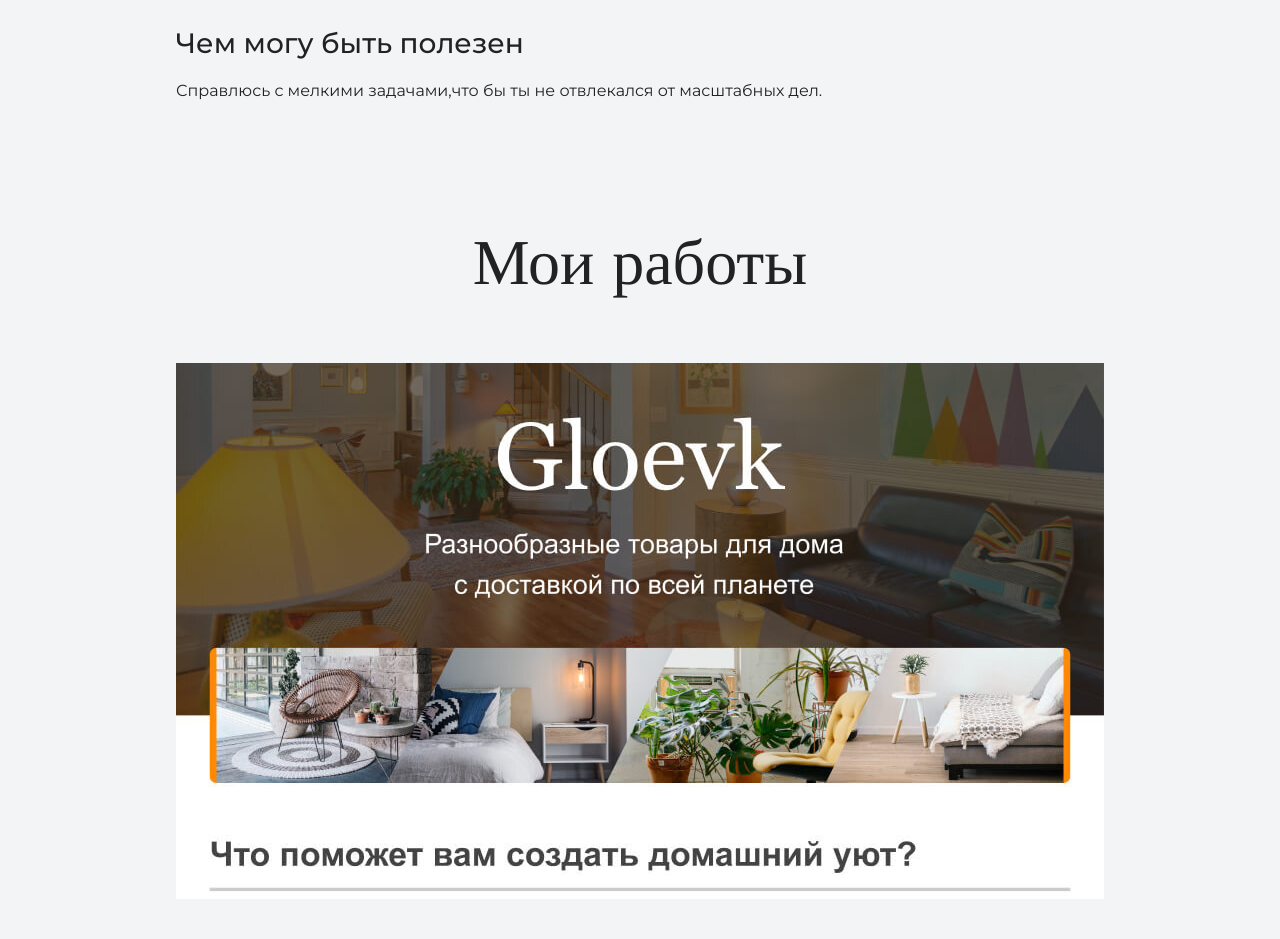
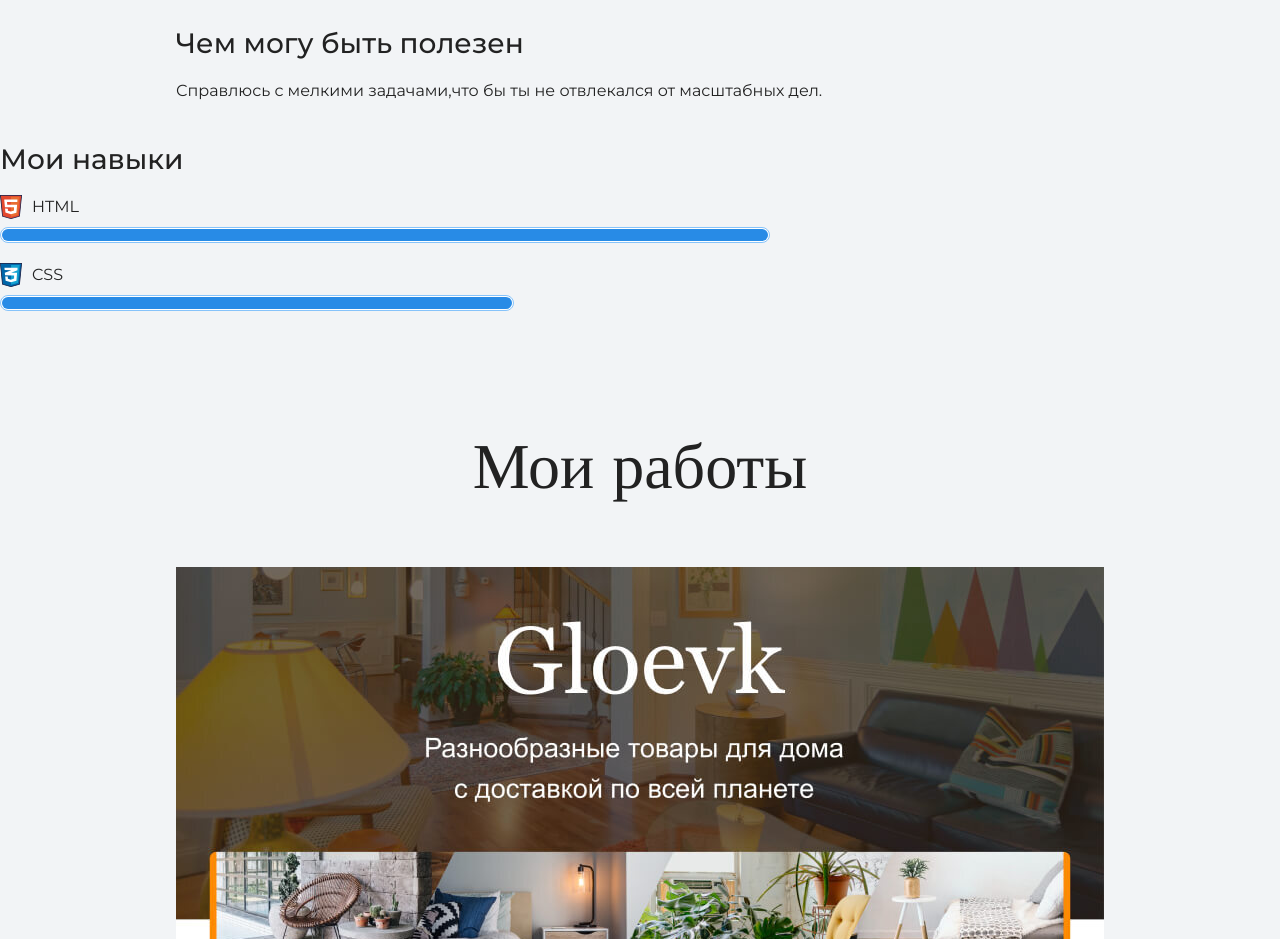
Before and after one commit to persilSv/my_site, a plain HTML site: page index.html in a window 1280 px wide. Shown: the part 1960-2899 px from the top of the page. Drawn offline with nearby package versions, Linux system fonts and the light colour scheme.

Commit message:
Добавляет раздел мои навыки

```diff
--- a/index.html
+++ b/index.html
@@ -35,6 +35,16 @@
       <p>Привет,меня зовут Владимир ,мне 24 года.Я только начал свой и путь и толком ничего не понимаю, но у меня есть большое рвение идти вперед.</p>
       <h3>Чем могу быть полезен</h3>
       <p>Справлюсь с мелкими задачами,что бы ты не отвлекался от масштабных дел.</p>
+      </div class='skills'>
+      <h3>Мои навыки</h3>
+      <dl class="skills-list">
+        <dt class="skill-html">HTML</dt>
+        <dd class="level" style="width:60%;"><div>60%</div></dd>
+        <dt class="skill-css">CSS</dt>
+        <dd class="level" style="width:40%"><div>40%</div></dd>
+      </dl>
+      <div>
+
       </div>
     </section>
 
```
